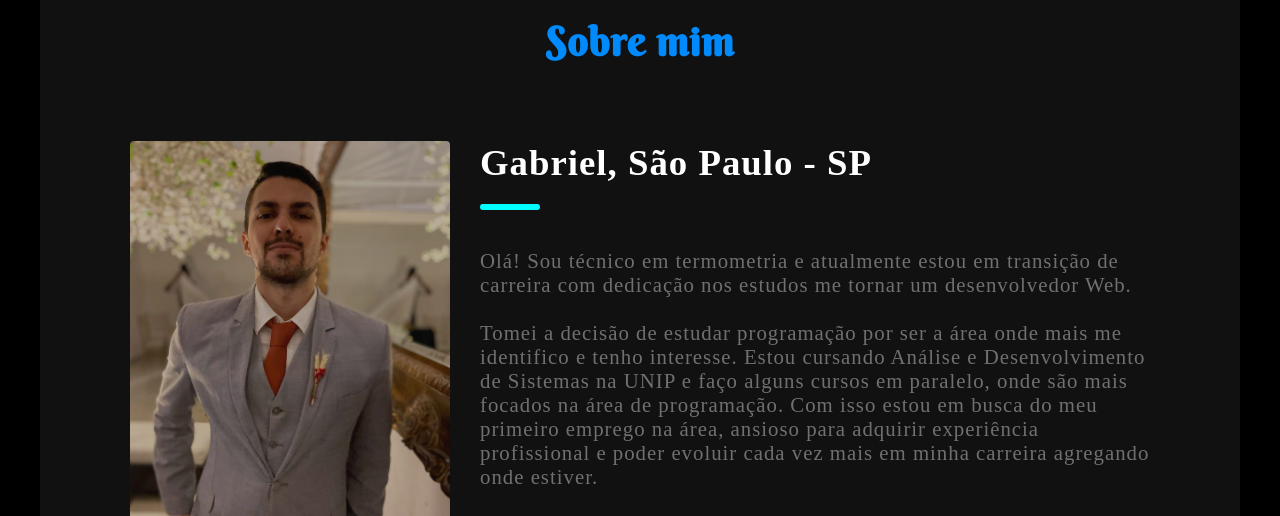
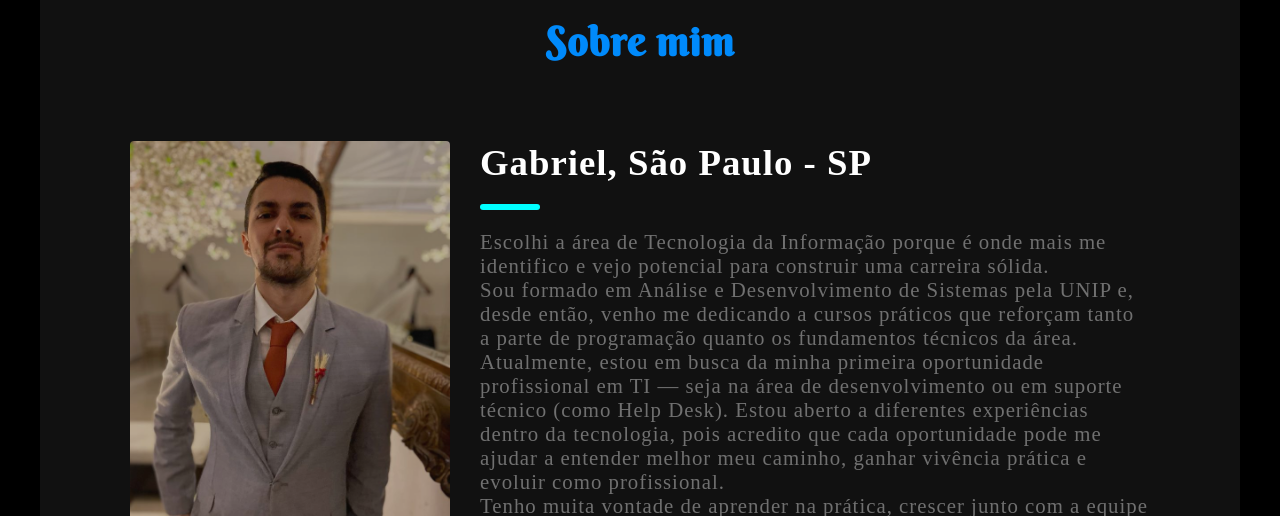
Before and after one commit to GabrielVelosoViana/Portfolio, a plain HTML site: page index.html in a window 1280 px wide. Shown: the part 783-1299 px from the top of the page. Drawn offline with Linux system fonts and the light colour scheme.

Commit message:
Correção da pagina e curriculo

```diff
--- a/index.html
+++ b/index.html
@@ -38,7 +38,7 @@
       <div>
         <h2>Olá! Eu sou</h2>
         <span><h2 class="digitando">Gabriel Veloso Viana</h2></span>
-        <h2>Web developer</h2>
+        <h2>Entusiasta da Técnologia</h2>
         <span>
           <a
             href="https://www.linkedin.com/in/gabriel-veloso-viana/"
@@ -65,17 +65,21 @@
           <div class="sobre_texto">
             <h1>Gabriel, São Paulo - SP</h1>
             <p>
-              Olá! Sou técnico em termometria e atualmente estou em transição de
-              carreira com dedicação nos estudos me tornar um desenvolvedor Web.
-              <br />
-              <br />
-              Tomei a decisão de estudar programação por ser a área onde mais me
-              identifico e tenho interesse. Estou cursando Análise e
-              Desenvolvimento de Sistemas na UNIP e faço alguns cursos em
-              paralelo, onde são mais focados na área de programação. Com isso
-              estou em busca do meu primeiro emprego na área, ansioso para
-              adquirir experiência profissional e poder evoluir cada vez mais em
-              minha carreira agregando onde estiver.
+            Escolhi a área de Tecnologia da Informação porque é onde mais me identifico e vejo potencial para construir uma carreira
+            sólida.
+            <br>
+            Sou formado em Análise e Desenvolvimento de Sistemas pela UNIP e, desde então, venho me dedicando a cursos práticos que
+            reforçam tanto a parte de programação quanto os fundamentos técnicos da área.
+
+            Atualmente, estou em busca da minha primeira oportunidade profissional em TI — seja na área de desenvolvimento ou em
+            suporte técnico (como Help Desk). Estou aberto a diferentes experiências dentro da tecnologia, pois acredito que cada
+            oportunidade pode me ajudar a entender melhor meu caminho, ganhar vivência prática e evoluir como profissional.
+            <br>
+            Tenho muita vontade de aprender na prática, crescer junto com a equipe e contribuir com dedicação, responsabilidade e
+            sede de evolução.
+
+            Estou pronto para dar o primeiro passo no mercado, somar onde estiver e seguir evoluindo como profissional e como
+            pessoa.
             </p>
           </div>
           <span>
```
